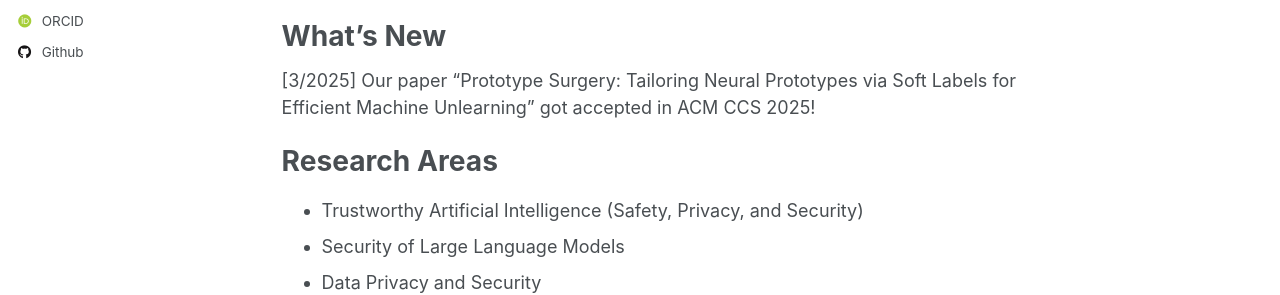
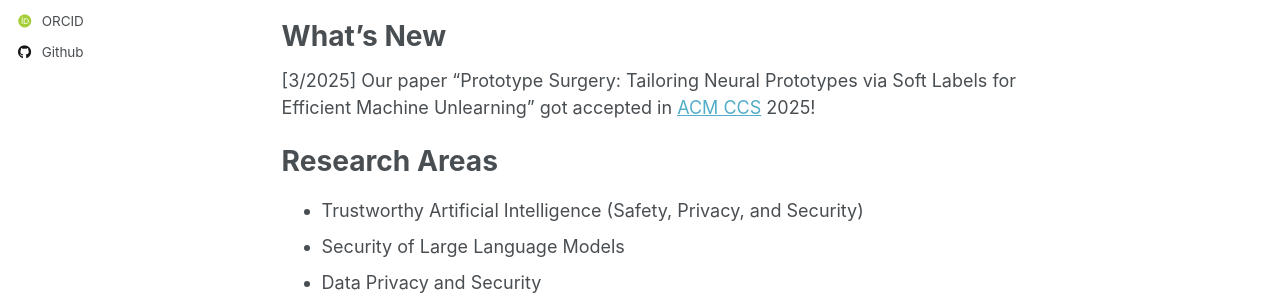
Before and after one commit to gyliu1991/gyliu1991.github.io, a Jekyll site: the page built from _pages/about.md, in a window 1280 px wide and 1341 px high. Shown: the part 395-690 px from the top of the window. Built offline with Jekyll 4.4.1, drawn with Linux system fonts in a browser that asks for light colours; some web fonts are replaced; part of the change alters nothing that is shown.

```diff
--- a/_pages/about.md
+++ b/_pages/about.md
@@ -11,7 +11,7 @@ I am an Assistant Professor at the School of Electronic Information and Communic
 
 What’s New
 ====
-[3/2025] Our paper “Prototype Surgery: Tailoring Neural Prototypes via Soft Labels for Efficient Machine Unlearning” got accepted in ACM CCS 2025!
+[3/2025] Our paper “Prototype Surgery: Tailoring Neural Prototypes via Soft Labels for Efficient Machine Unlearning” got accepted in [ACM CCS](https://www.sigsac.org/ccs/CCS2025/) 2025!
 
 Research Areas
 ====
```
